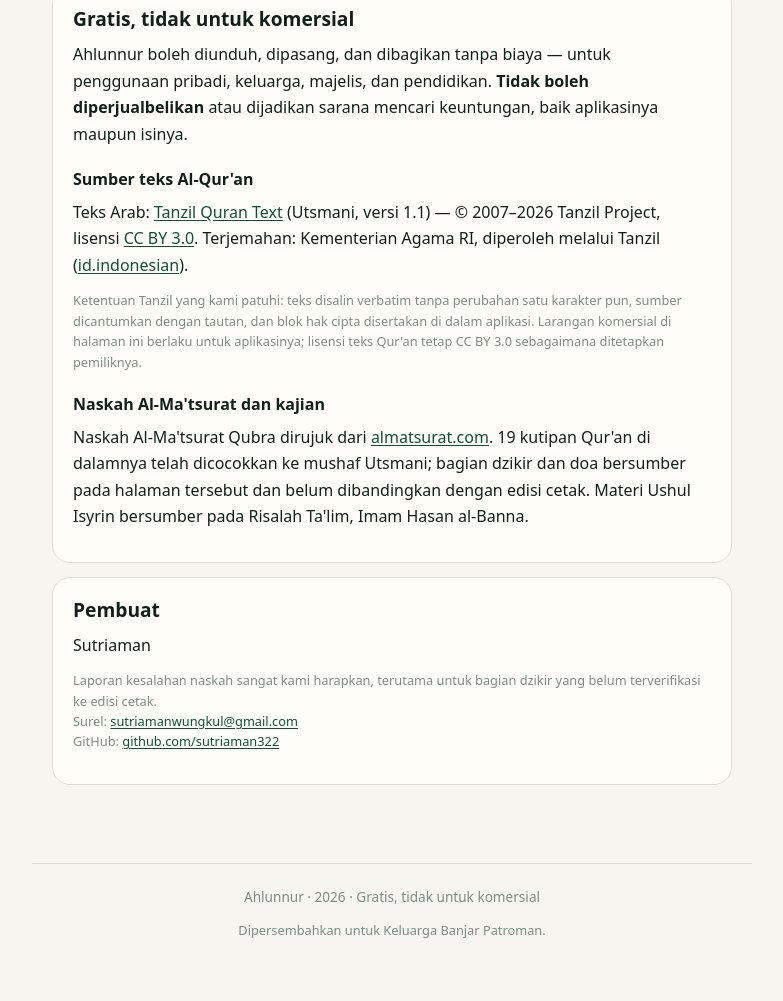
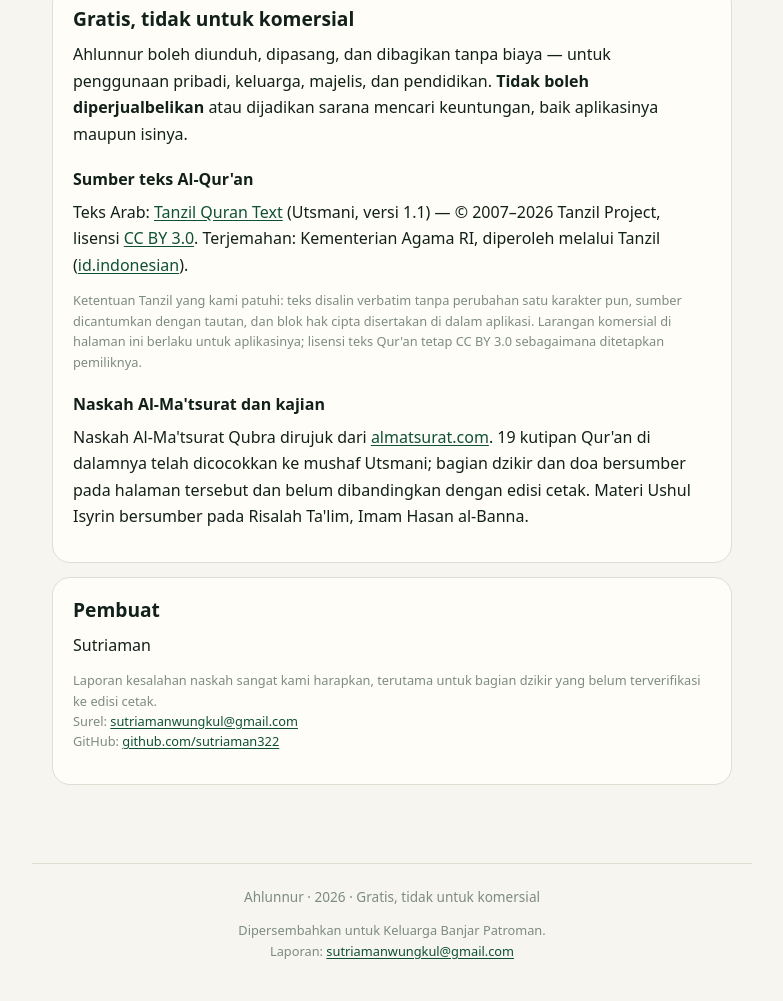
Before and after one commit to sutriaman322/ahlunnur, a plain HTML site: page index.html in a window 1280 px wide. Shown: the part 1770-2771 px from the top of the page, without its empty margins (248-1031 px from the left). Drawn offline with Linux system fonts and the light colour scheme.

Commit message:
Sembunyikan surel dari pengumpul spam (dirakit saat halaman dibuka)

```diff
--- a/index.html
+++ b/index.html
@@ -143,7 +143,9 @@
       Laporan kesalahan naskah sangat kami harapkan, terutama untuk bagian
       dzikir yang belum terverifikasi ke edisi cetak.
       <br>
-      Surel: <a href="mailto:sutriamanwungkul@gmail.com">sutriamanwungkul@gmail.com</a>
+      Surel:
+      <a href="#kontak-surel" id="surel" data-kode="115,117,116,114,105,97,109,97,110,119,117,110,103,107,117,108,64,103,109,97,105,108,46,99,111,109">surel</a>
+      <noscript><span class="fine">(aktifkan JavaScript untuk melihat alamat surel)</span></noscript>
       <br>
       GitHub: <a href="https://github.com/sutriaman322" rel="noopener">github.com/sutriaman322</a>
     </p>
@@ -154,7 +156,26 @@
 <footer class="foot">
   <p>Ahlunnur · 2026 · Gratis, tidak untuk komersial</p>
   <p class="fine">Dipersembahkan untuk Keluarga Banjar Patroman.</p>
+  <p class="fine">Laporan: <a href="#kontak-surel" class="surel-kaki" data-kode="115,117,116,114,105,97,109,97,110,119,117,110,103,107,117,108,64,103,109,97,105,108,46,99,111,109">surel</a></p>
 </footer>
+
+<script>
+/* Merakit alamat surel saat halaman dibuka.
+   Alamat tidak ditulis polos di HTML, jadi tidak terbaca pengumpul surel
+   yang hanya mengambil teks halaman. Peramban tanpa JavaScript tetap
+   mendapat keterangan pada <noscript>. */
+(function () {
+  var titik = document.querySelectorAll('[data-kode]');
+  for (var i = 0; i < titik.length; i++) {
+    var el = titik[i];
+    var kode = el.getAttribute('data-kode').split(',');
+    var alamat = '';
+    for (var j = 0; j < kode.length; j++) alamat += String.fromCharCode(parseInt(kode[j], 10));
+    el.href = 'mailto:' + alamat;
+    el.textContent = alamat;
+  }
+})();
+</script>
 
 </body>
 </html>
```
